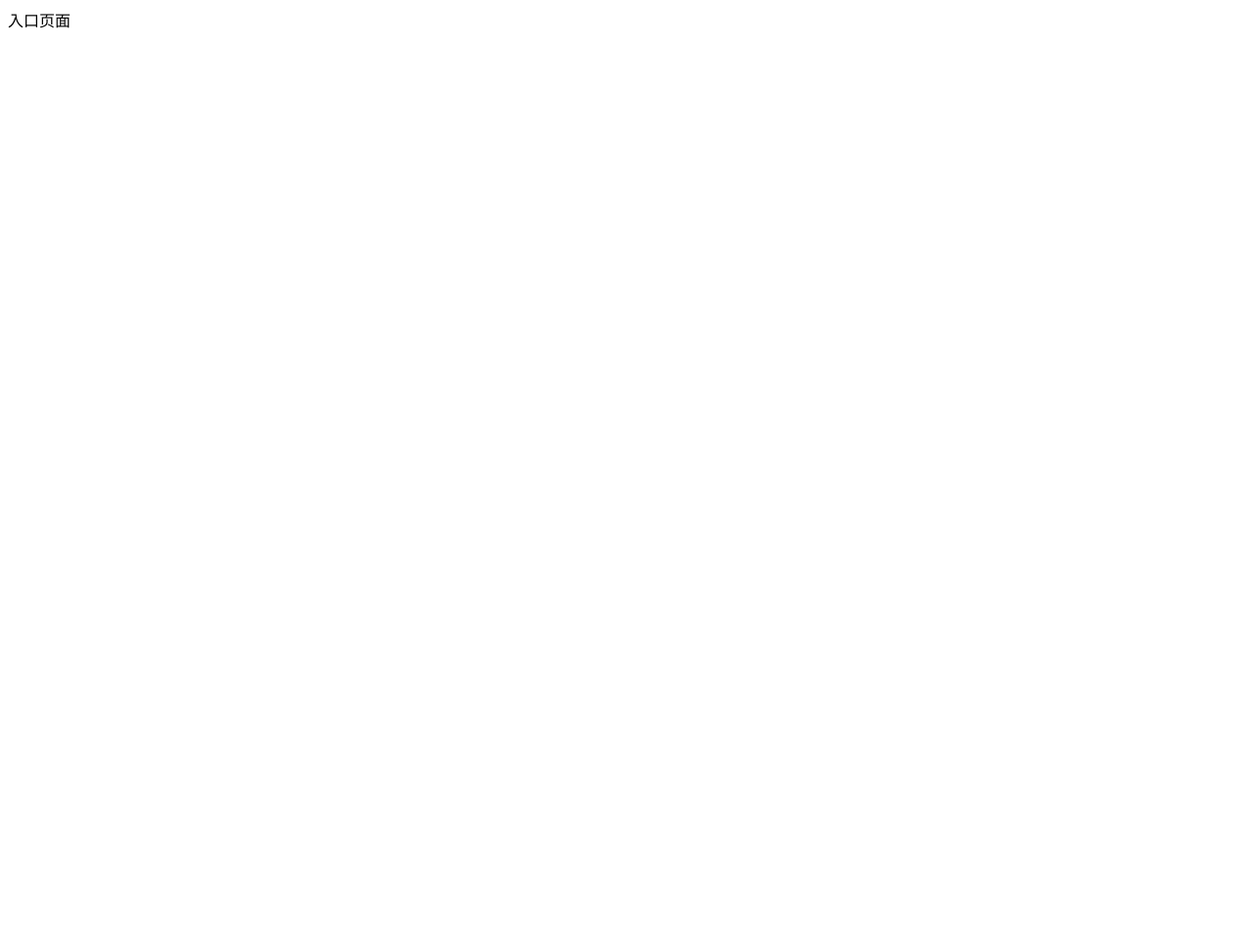
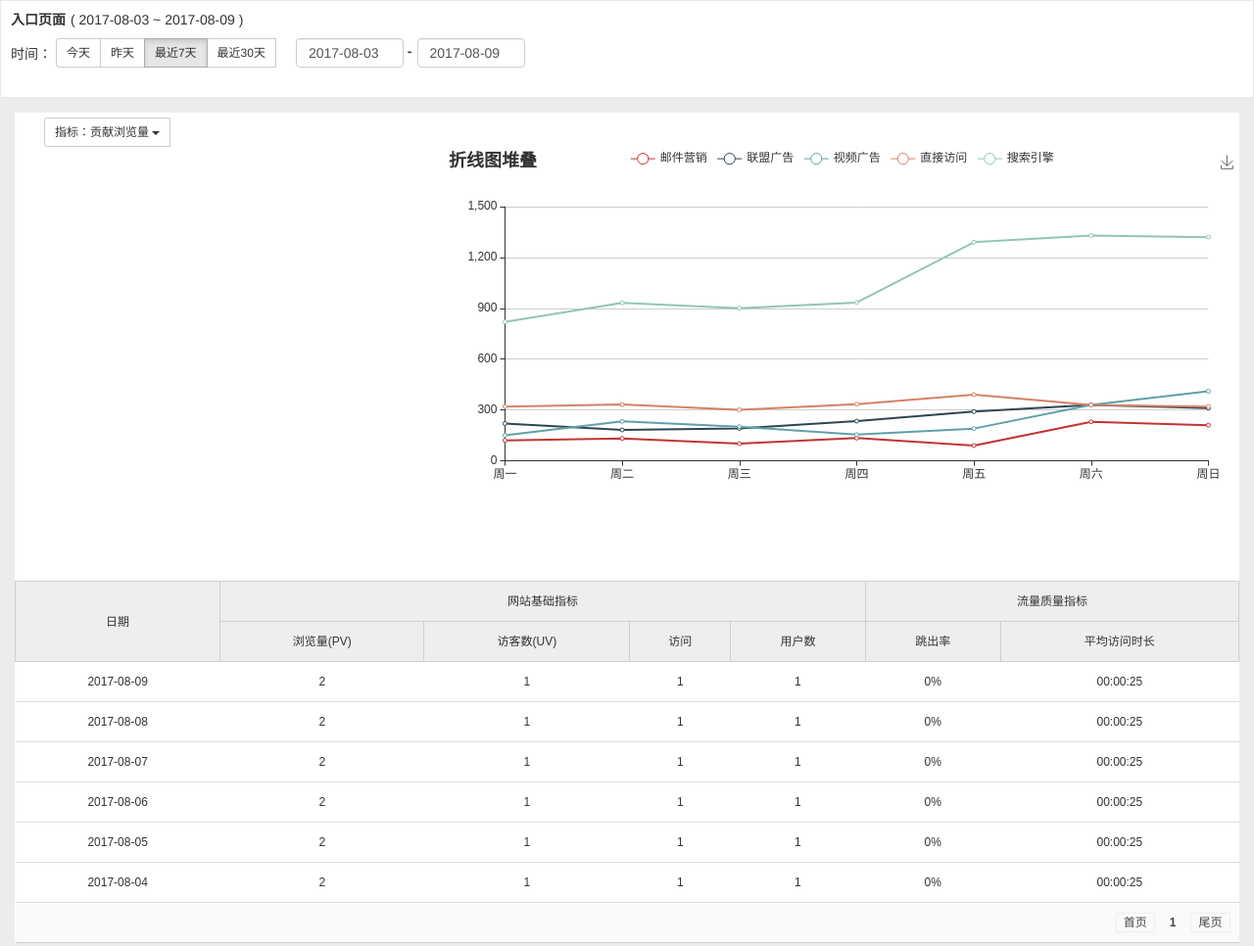
Before and after one commit to sunttz/piwik_web, a plain HTML site: page page/m3/entryPage.html in a window 1280 px wide. Shown: the whole page at 98% size. Before the commit the page ends 800 px from the top, so only its background shows below. Drawn offline with Linux system fonts and the light colour scheme.

Commit message:
top10入口页面详情页编写

```diff
--- /dev/null
+++ b/common/js/page/entryPage.js
@@ -0,0 +1,219 @@
+$(function(){
+	idSite = getQueryString("siteId");
+	t = getQueryString("t");
+	//默认最近7天
+	$("#date").html(getDateStr(-6)+" ~ "+getDateStr(0));
+    	$("#startDate").val(getDateStr(-6));
+	$("#endDate").val(getDateStr(0));
+	//时间切换
+	$("#dateDiv button").click(function() {
+		var str = $(this).attr("data");
+		if (str == "today"
+				|| str == "yesterday"
+				|| str == "thisWeek"
+				|| str == "thisMonth") {
+			$("#dateDiv .btn").removeClass("active");
+			$("#dateDiv .btn[data="+str+"]").addClass("active");
+			$("#startDate").val("");
+			$("#endDate").val("");
+			$("#dateKind").val(str);
+			switch(str){
+				case "today":
+				  $("#startDate").val(getDateStr(0));
+				  $("#endDate").val(getDateStr(0));
+				  $("#date").html(getDateStr(0));
+				  break;
+				case "yesterday":
+					$("#startDate").val(getDateStr(-1));
+					$("#endDate").val(getDateStr(-1));
+					$("#date").html(getDateStr(-1));
+				  break;
+				case "thisWeek":
+					$("#startDate").val(getDateStr(-6));
+					$("#endDate").val(getDateStr(0));
+					$("#date").html(getDateStr(-6)+" ~ "+getDateStr(0));
+				  break;
+				case "thisMonth":
+					$("#startDate").val(getDateStr(-29));
+					$("#endDate").val(getDateStr(0));
+					$("#date").html(getDateStr(-29)+" ~ "+getDateStr(0));
+				  break;
+				default:
+					null;
+			};
+
+		}
+    });
+    // 加载饼图数据
+    var entryPie = null;
+	initPie();
+	ajaxPie();
+	// 加载折线图数据
+	var entryLine = null;
+	initLine();
+	// 加载详情表格数据
+	initCsTable();
+
+});
+
+// 结束时间选择事件
+function dateSelect(){
+	$("#date").html($("#startDate").val()+" ~ "+$("#endDate").val());
+
+}
+// 图表自适应
+window.onresize = function(){
+	entryPie.resize();
+	entryLine.resize();
+}
+
+// 饼图start
+var pieData = null;
+// 初始化饼图
+function initPie(){
+	entryPie = echarts.init(document.getElementById('entryPie'));
+	option = {
+	    tooltip: {
+	        trigger: 'item',
+	        formatter: "{a} <br/>{b}: {c} ({d}%)"
+	    },
+	    series: [
+	        {
+	            //name:'贡献浏览量',
+	            type:'pie',
+	            radius: ['50%', '70%'],
+	            data:[
+//	                {value:335, name:'直接访问'},
+//	                {value:310, name:'邮件营销'},
+//	                {value:234, name:'联盟广告'},
+//	                {value:135, name:'视频广告'},
+//	                {value:1548, name:'搜索引擎'}
+	            ]
+	        }
+	    ]
+	};
+	entryPie.setOption(option);
+}
+
+function ajaxPie(){
+	var startDate = $("#startDate").val();
+	var endDate = $("#endDate").val();
+	var param = {module:'API',method:'Actions.getEntryPageUrls',idSite:idSite,period:'range',date:startDate+","+endDate,format:'json',token_auth:t,filter_limit:'10',filter_sort_column:'entry_nb_visits',filter_sort_order:'desc'};
+	ajax_jsonp(piwik_url,param,function(data){
+		data = eval(data);
+		pieData = data;
+		entry_btn('cv');
+	});
+}
+
+// 指标按钮点击事件
+function entry_btn(index){
+	$("#entry_btn_text").text("指标："+$("#btn_"+index).text());
+	$("#entryIndex").val(index);
+	var name = "";
+	var cvData = [];
+	if("cv"==index){
+		name = "贡献浏览量";
+		for(var k in pieData){
+			var row = pieData[k];
+			cvData.push({value:row.entry_nb_visits,name:row.label});
+		}
+	}
+	option = {
+		tooltip: {
+	        formatter: function(params){return cutStr(params.name,42) + ' <br/>' + name + "：" +params.value + "<br/>占比：" + params.percent + "%";}
+	    },
+		series : [{
+			name : name,
+			data : cvData
+		}]
+	}
+	entryPie.setOption(option);
+}
+// 饼图end
+
+// 折线图start
+function initLine(){
+	entryLine = echarts.init(document.getElementById('entryLine'));
+	option = {
+	    title: {
+	        text: '折线图堆叠'
+	    },
+	    tooltip: {
+	        trigger: 'axis'
+	    },
+	    legend: {
+	        data:['邮件营销','联盟广告','视频广告','直接访问','搜索引擎']
+	    },
+	    grid: {
+	        left: '3%',
+	        right: '4%',
+	        bottom: '3%',
+	        containLabel: true
+	    },
+	    toolbox: {
+	        feature: {
+	            saveAsImage: {}
+	        }
+	    },
+	    xAxis: {
+	        type: 'category',
+	        boundaryGap: false,
+	        data: ['周一','周二','周三','周四','周五','周六','周日']
+	    },
+	    yAxis: {
+	        type: 'value'
+	    },
+	    series: [
+	        {
+	            name:'邮件营销',
+	            type:'line',
+	            data:[120, 132, 101, 134, 90, 230, 210]
+	        },
+	        {
+	            name:'联盟广告',
+	            type:'line',
+	            data:[220, 182, 191, 234, 290, 330, 310]
+	        },
+	        {
+	            name:'视频广告',
+	            type:'line',
+	            data:[150, 232, 201, 154, 190, 330, 410]
+	        },
+	        {
+	            name:'直接访问',
+	            type:'line',
+	            data:[320, 332, 301, 334, 390, 330, 320]
+	        },
+	        {
+	            name:'搜索引擎',
+	            type:'line',
+	            data:[820, 932, 901, 934, 1290, 1330, 1320]
+	        }
+	    ]
+	};
+	entryLine.setOption(option);
+}
+// 折线图end
+
+// url详情表格start
+// 构造表格数据
+function initCsTable(){
+	var data = [
+		{a:'2017-08-09',b:'2',c:'1',d:'1',e:'1',f:'0%',g:'00:00:25'},
+		{a:'2017-08-08',b:'2',c:'1',d:'1',e:'1',f:'0%',g:'00:00:25'},
+		{a:'2017-08-07',b:'2',c:'1',d:'1',e:'1',f:'0%',g:'00:00:25'},
+		{a:'2017-08-06',b:'2',c:'1',d:'1',e:'1',f:'0%',g:'00:00:25'},
+		{a:'2017-08-05',b:'2',c:'1',d:'1',e:'1',f:'0%',g:'00:00:25'},
+		{a:'2017-08-04',b:'2',c:'1',d:'1',e:'1',f:'0%',g:'00:00:25'}
+	];
+	var cs = new table({
+		"tableId": "cs_table", //必须
+		"headers": ["日期", "浏览量(PV)", "访客数(UV)", "访问", "用户数","跳出率","平均访问时长"], //必须
+		"customHeader" : "<thead><tr><th rowspan='2'>日期</th><th colspan='4'>网站基础指标</th><th colspan='2'>流量质量指标</th></tr><tr><th>浏览量(PV)</th><th>访客数(UV)</th><th>访问</th><th>用户数</th><th>跳出率</th><th>平均访问时长</th></tr></thead>", // 自定义表头，若定义则覆盖默认表头
+		"data": data, //必须
+		"displayNum": 15, //必须  默认 10
+		"groupDataNum": 9 //可选  默认 10
+	});
+}
+// url详情表格end
--- a/page/m3/entryPage.html
+++ b/page/m3/entryPage.html
@@ -2,9 +2,78 @@
 <html>
 	<head>
 		<meta charset="UTF-8">
-		<title></title>
+		<title>入口页面</title>
+		<script type="text/javascript">
+	    		var idSite = "";
+	    		var t = "";
+	    </script>
+	    <script type="text/javascript" src="../../common/js/common1.js"></script>
+	    <style type="text/css">
+	    		.main {border-left: none;border-right: none;background-color: #ececec;height:'100%';padding-bottom: 5px;}
+	    		.content-header-wrapper {width: auto;left: 0px;background-color: #fff;height: 100px;border:1px solid #E8E8E8}
+	    		.main-content {height: '100%';margin: 15px;background-color: #fff;}
+	    		.table-grid-item {margin-top: 1px; background-color: #fff; height: 442px;}
+	    </style>
 	</head>
 	<body>
-		入口页面
+		<div class="main">
+			<div id="content-header-wrapper" class="content-header-wrapper">
+				<div id="content-header" style="padding: 10px 10px 0 10px;">
+					<div style="line-height: 18px;">
+						<div style="float: left;padding: 0;font-size: 14px;font-weight: bold;">入口页面</div>
+						<div style="float: left;margin-left: 5px;font-size: 14px;">( <span id="date"></span> )</div>
+					</div>
+				</div>
+				<div style="clear: both;"></div>
+				<div id="DateSelectBar" style="padding: 10px;">
+					<div class="control-bar-wrapper">
+						<span>时间：</span>
+						<div id="dateDiv" class="btn-group">
+							<button type="button" class="btn btn-default btn-sm" data="today" >今天</button>
+							<button type="button" class="btn btn-default btn-sm" data="yesterday" >昨天</button>
+							<button type="button" class="btn btn-default btn-sm active" data="thisWeek" >最近7天</button>
+							<button type="button" class="btn btn-default btn-sm" data="thisMonth" >最近30天</button>
+							<input id="dateKind" type="hidden" value="thisWeek" />
+							<div class="form-group" style="display: inline-block;margin: 0 0 0 20px;">
+		                 		<input type="text" class="form-control" name="startDate" id="startDate" style="display: block;float: left;overflow: hidden;width:110px;height: 30px;" onclick="WdatePicker({doubleCalendar:false,dateFmt:'yyyy-MM-dd',autoPickDate:true,minDate:'#{%y-1}-%M-%d',maxDate:'#F{$dp.$D(\'endDate\')||\'%y-%M-%d\'}',onpicked:function(){endDate.click();}});" />
+				                <label class="control-label" style="padding:3px 5px 0 0;float: left;">&nbsp;-</label>
+				                <input type="text" class="form-control" name="endDate" id="endDate" style="display: block;float: left;overflow: hidden;width:110px;height: 30px;" onclick="WdatePicker({doubleCalendar:false,minDate:'#F{$dp.$D(\'startDate\')}',maxDate:'%y-%M-%d',dateFmt:'yyyy-MM-dd',autoPickDate:true,onpicked:dateSelect});" />
+			                 </div>
+						</div>
+					</div>
+				</div>
+			</div>
+			<div class="main-content">
+				<div id="btn_group" class="btn-group" style="padding: 5px 0 0 30px;">
+					<div class="btn-group">
+						<button id="btn_other" type="button" class="btn btn-default btn-sm dropdown-toggle" data-toggle="dropdown">
+							<span id="entry_btn_text">指标：贡献浏览量</span>
+							<span class="caret"></span>
+						</button>
+						<ul class="dropdown-menu">
+							<li><a id="btn_pv" href="javascript:entry_btn('pv');">访问次数</a></li>
+							<li><a id="btn_uv" href="javascript:entry_btn('uv');">唯一页面访问量</a></li>
+							<li><a id="btn_cv" href="javascript:entry_btn('cv');">贡献浏览量</a></li>
+						</ul>
+				  </div>
+				  <input type="hidden" id="entryIndex" value="pv"/>
+				</div>
+				<div class="first-row">
+					<div style="float: left;width: 35%;">
+						<div class="table-grid-item">
+							<div id="entryPie" style="height:350px;"></div>
+						</div>
+					</div>
+					<div style="float: right;width: 65%;">
+						<div class="table-grid-item">
+							<div id="entryLine" style="height:350px;"></div>
+						</div>
+					</div>
+				</div>
+				<table id="cs_table" class="datatable">
+				</table>
+			</div>
+		</div>
 	</body>
+	<script type="text/javascript" src="../../common/js/page/entryPage.js"></script>
 </html>
```
Also changed, not shown: common/js/page/siteSummary.js (+4 -4 lines).
